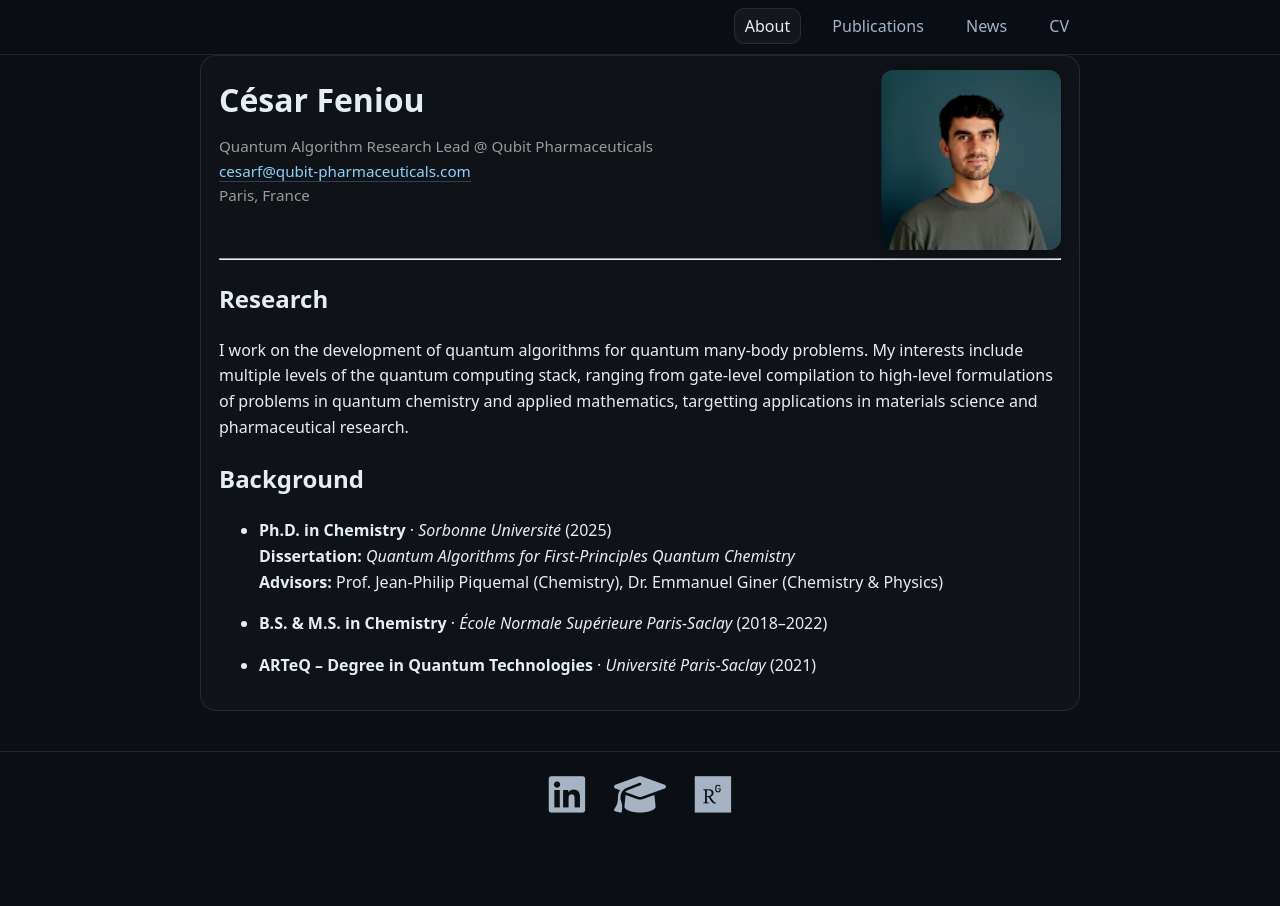
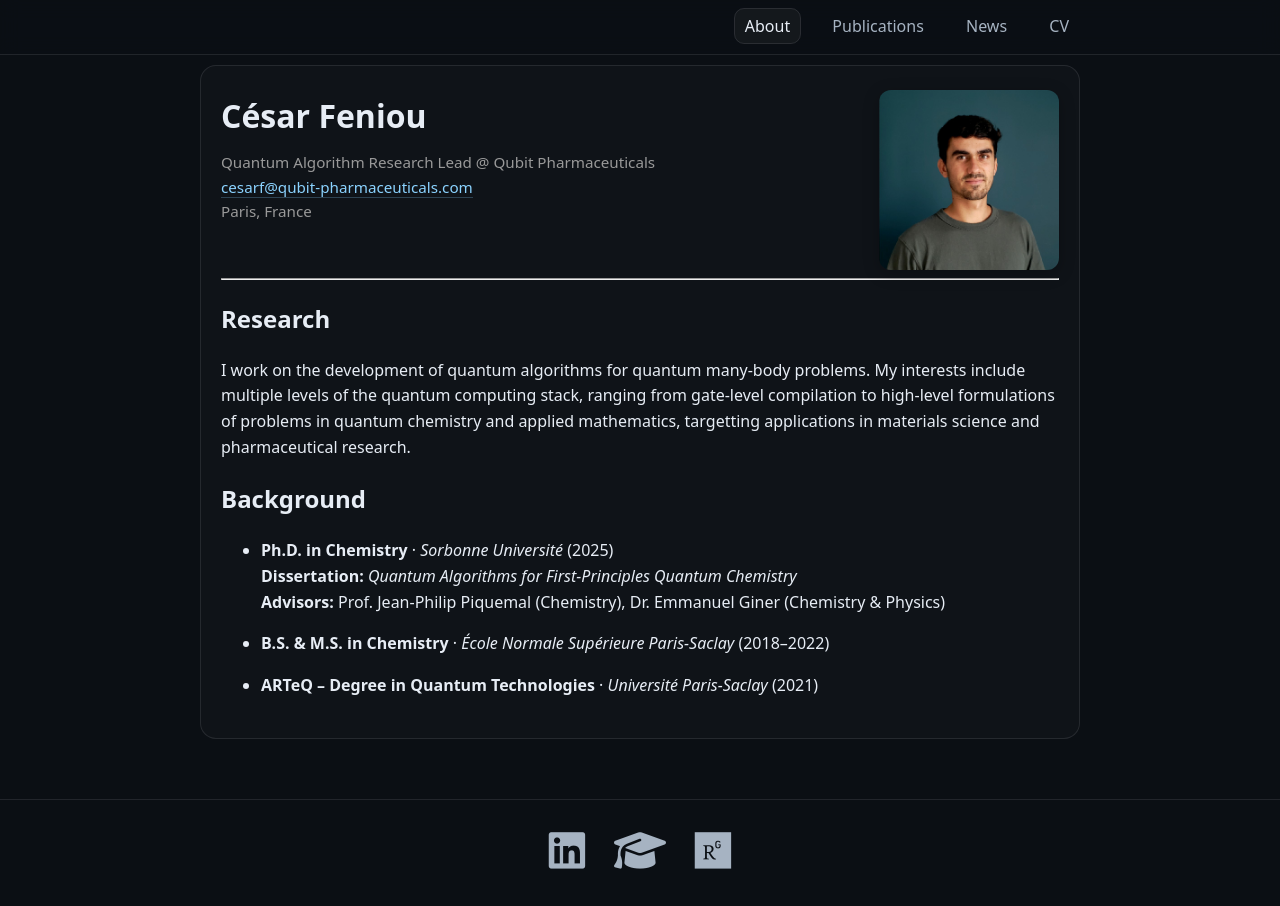
Before and after one commit to cesarfeniou/cesarfeniou.github.io, a Jekyll site: the page built from index.md, in a window 1280 px wide. Built offline with Jekyll 4.4.1, drawn with Linux system fonts in a browser that asks for light colours.

Commit message:
Update main.css

```diff
--- a/assets/css/main.css
+++ b/assets/css/main.css
@@ -38,6 +38,7 @@
   background: rgba(11,15,20,0.85);
   backdrop-filter: blur(10px);
   border-bottom: 1px solid var(--border);
+  z-index: 100; /* Assure que le header reste au-dessus */
 }
 
 .site-header .container{
@@ -56,7 +57,7 @@
 
 .nav a{
   color: var(--muted);
-  text-decoration: none; /* removes default underlines */
+  text-decoration: none;
   margin-left: 16px;
   padding: 6px 10px;
   border-radius: 10px;
@@ -77,7 +78,7 @@
 
 /* --- Page title / content panel --- */
 .page-title{
-  margin: 28px 0 12px;
+  margin: 40px 0 20px; /* Augmentation de la marge supérieure (40px au lieu de 28px) */
   font-size: 28px;
   line-height: 1.2;
 }
@@ -86,15 +87,16 @@
   background: rgba(255,255,255,0.02);
   border: 1px solid var(--border);
   border-radius: 16px;
-  padding: 14px 18px 16px;  /* less top padding */
+  padding: 24px 20px;  /* Augmentation du padding pour plus d'espace intérieur */
+  margin-top: 10px;    /* Petit espace supplémentaire au-dessus du bloc gris */
 }
 
 /* --- Links --- */
 a{ color: var(--link); }
 
 .content a{
-  text-decoration: none; /* no underline */
-  border-bottom: 1px solid rgba(139,211,255,0.25); /* subtle underline */
+  text-decoration: none;
+  border-bottom: 1px solid rgba(139,211,255,0.25);
 }
 
 .content a:hover{
@@ -104,40 +106,35 @@
 /* --- Footer --- */
 .site-footer{
   border-top: 1px solid var(--border);
-  margin-top: 40px;
-  padding: 18px 0;
+  margin-top: 60px; /* Plus d'espace avant le footer */
+  padding: 30px 0;
   color: var(--muted);
   font-size: 14px;
 }
 
 /* =========================
-   About page blocks (from custom.css)
+   About page blocks
    ========================= */
 
-/* --- Intro layout (About) --- */
 .intro{
   display: flex;
-  align-items: flex-start;     /* top-align text + photo */
+  align-items: flex-start;
   justify-content: space-between;
   width: 100%;
   gap: 2rem;
-  margin-top: 0;              /* <-- remove extra top gap */
 }
 
-/* Remove default heading spacing pushing content down */
 .intro-text h1{
-  margin-top: 4px;        /* ← key line */
+  margin-top: 0;
   margin-bottom: 0.6rem;
 }
 
-/* Meta spacing */
 .intro-meta{
   margin: 0 0 1rem 0;
   color: #999;
   font-size: 0.95rem;
 }
 
-/* Right photo column */
 .intro-photo{
   flex: 0 0 auto;
   margin-left: auto;
@@ -145,14 +142,13 @@
 
 .intro-photo img{
   display: block;
-  width: 180px;               /* <- set your desired size here */
+  width: 180px;
   height: 180px;
   object-fit: cover;
   border-radius: 12px;
   box-shadow: 0 4px 16px rgba(0,0,0,0.25);
 }
 
-/* Mobile fallback */
 @media (max-width: 768px){
   .intro{
     flex-direction: column-reverse;
@@ -160,43 +156,59 @@
     text-align: center;
     gap: 1.25rem;
   }
-
-  .intro-photo{
-    margin-left: 0;
-  }
-
-  .intro-photo img{
-    width: 170px;
-    height: 170px;
-  }
+  .intro-photo{ margin-left: 0; }
 }
 
-
-/* --- Footer --- */
-.site-footer {
-  border-top: 1px solid var(--border);
-  margin-top: 40px;
-  padding: 22px 0;
-  color: var(--muted);
-  font-size: 14px;
-}
-
-.site-footer .social-icons {
+.social-icons {
   display: flex;
   justify-content: center;
   align-items: center;
-  gap: 1.8rem;           /* spacing between icons */
+  gap: 1.8rem;
 }
 
-/* --- Social icons --- */
 .social-icons a {
   color: var(--muted);
   text-decoration: none;
-  font-size: 1.3rem;     /* smaller, refined size */
+  font-size: 1.3rem;
 }
 
 .social-icons a:hover {
   color: var(--text);
 }
 
-@import pubs.css
+/* --- Publications --- */
+.pub-item{
+  list-style: none;
+  padding: 14px 0;
+  border-bottom: 1px solid var(--border);
+}
+
+.pub-venue{
+  color: var(--muted);
+  font-size: 0.92rem;
+  margin-bottom: 4px;
+}
+
+.pub-title{
+  font-size: 1.05rem;
+  font-weight: 650;
+  line-height: 1.35;
+  margin-bottom: 6px;
+}
+
+.pub-title a{
+  color: var(--text);
+  text-decoration: none;
+  border-bottom: 1px solid rgba(231,237,245,0.18);
+}
+
+.pub-pill{
+  display: inline-block;
+  padding: 6px 10px;
+  border-radius: 999px;
+  border: 1px solid var(--border);
+  background: rgba(255,255,255,0.03);
+  color: var(--text);
+  text-decoration: none;
+  font-size: 0.9rem;
+}
```
